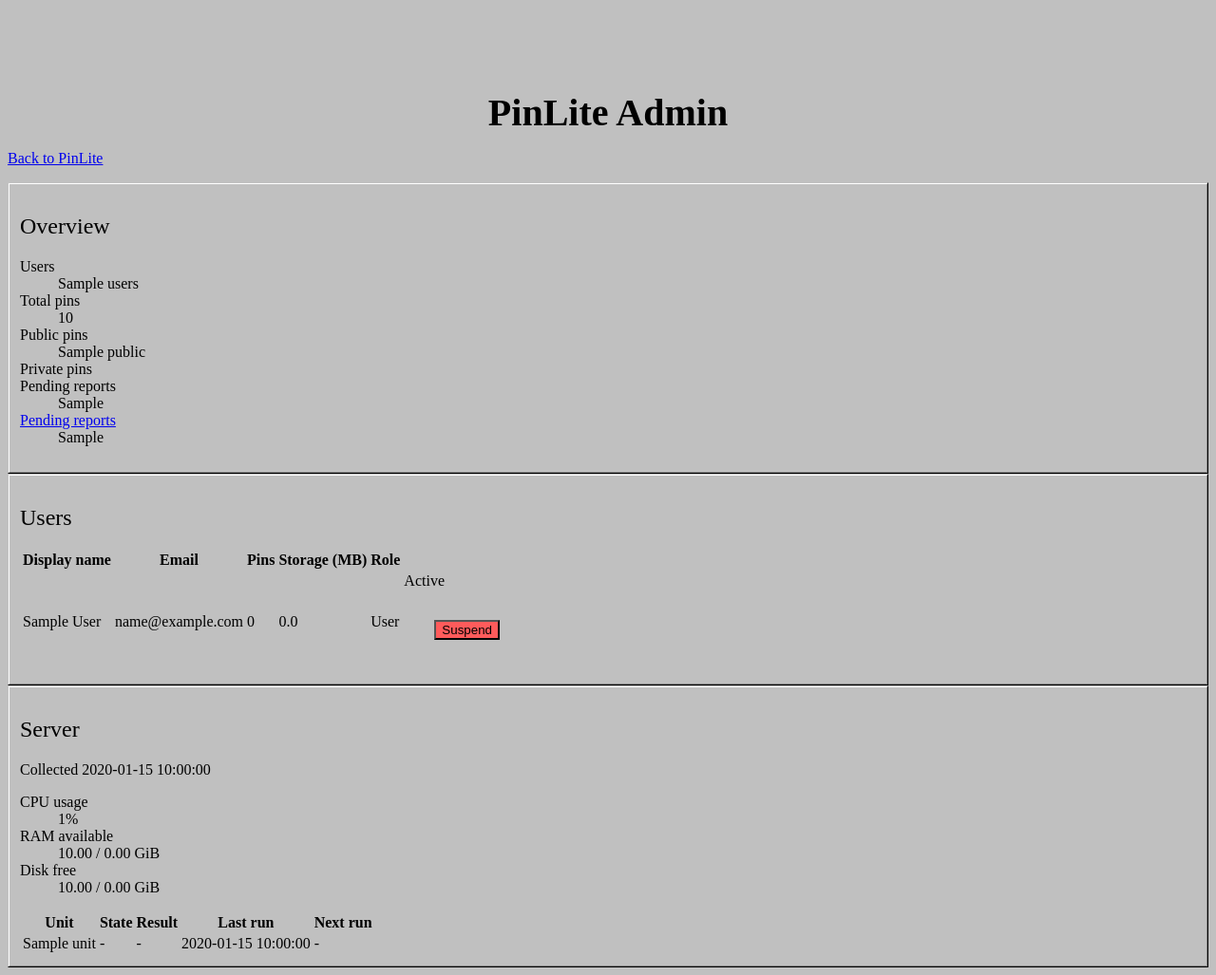
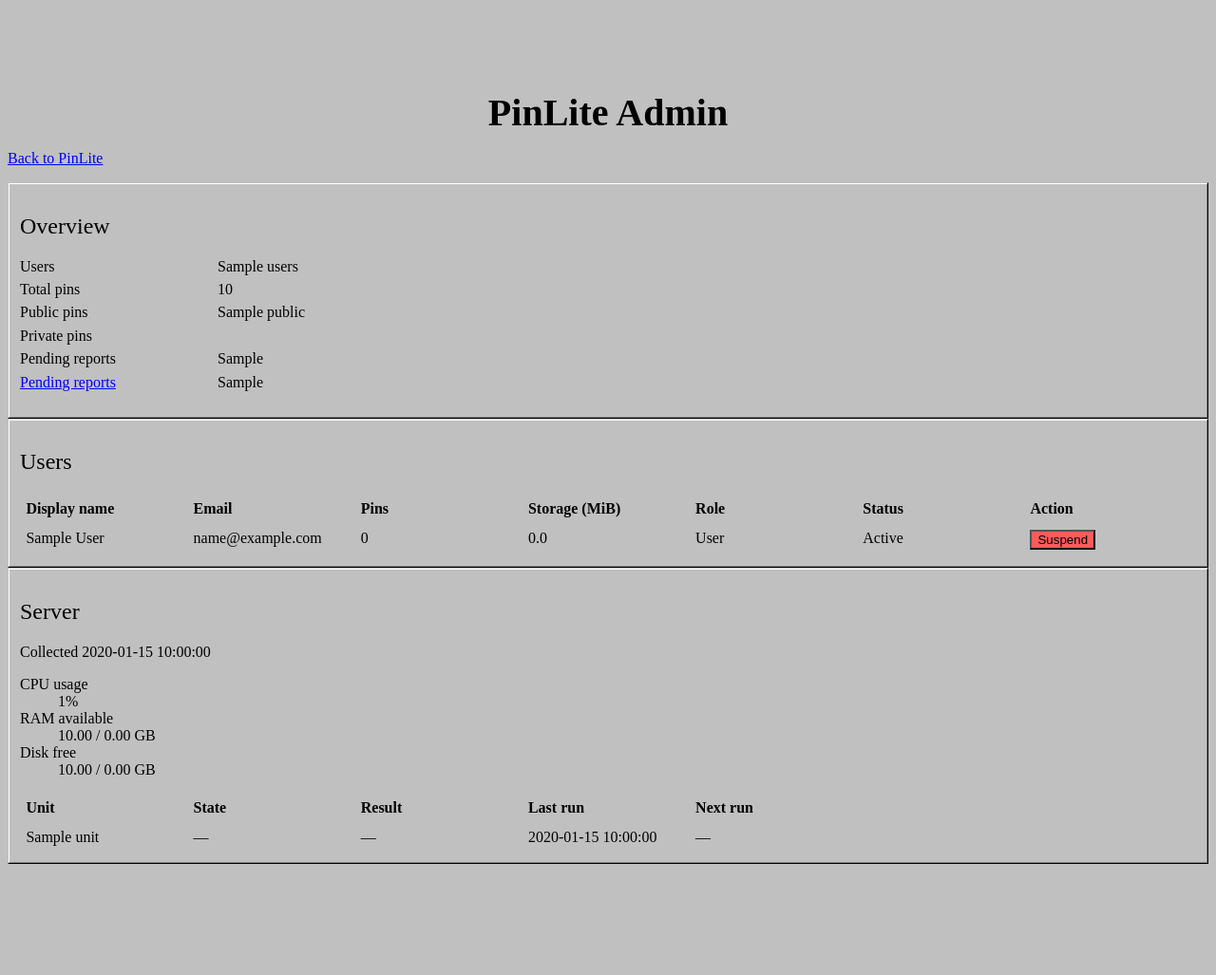
Before and after one commit to tsuicaa/pinlite-next, a Flask app: template templates/admin.html in a window 1280 px wide. Shown: the whole page at 95% size. After the commit the page ends 910 px from the top, so only its background shows below. Run offline with Flask 3, Linux system fonts and the light colour scheme; the template is opened without the code that fills it: most values are stand-ins (such as "Sample title", 1, 10 or a date in 2020); some libraries are stand-ins or nearby versions.

Commit message:
minor admin frontend changes

```diff
--- a/public/style.css
+++ b/public/style.css
@@ -831,6 +831,47 @@ progress::-moz-progress-bar {
   outline-offset: -3px;
 }
 
+.admin-grid {
+  overflow-x: auto;
+}
+
+.admin-grid--users {
+  --columns: minmax(8rem, 1fr) minmax(12rem, 2fr) 4rem 7rem 5rem 8rem;
+}
+
+.admin-grid--units {
+  --columns: minmax(14rem, 2fr) 5rem 5rem minmax(10rem, 1fr) minmax(10rem, 1fr);
+}
+
+.admin-grid-row {
+  display: grid;
+  grid-template-columns: repeat(7, 1fr);
+  gap: 0.5rem;
+  align-items: start;
+  padding: 0.4rem;
+}
+
+.admin-grid-row > * {
+  min-width: 0;
+  overflow-wrap: anywhere;
+}
+
+.admin-grid-row form {
+  margin: 0;
+  text-align: left;
+}
+
+.admin-metrics {
+  display: grid;
+  grid-template-columns: minmax(0, 12rem) minmax(0, 1fr);
+  gap: 0.4rem 1rem;
+}
+
+.admin-metrics dd {
+  margin: 0;
+  overflow-wrap: anywhere;
+}
+
 @media (max-width: 500px) {
   #detail-image {
     max-height: inherit;
--- a/templates/admin.html
+++ b/templates/admin.html
@@ -14,7 +14,7 @@
         <p><a href="/">Back to PinLite</a></p>
         <section class="panel">
             <h2>Overview</h2>
-            <dl>
+            <dl class="admin-metrics">
                 <dt>Users</dt>
                 <dd>{{ users }}</dd>
                 <dt>Total pins</dt>
@@ -33,26 +33,28 @@
             <h2>Users</h2>
 
             {% if accounts %}
-            <table>
-                <thead>
-                    <tr>
-                        <th scope="col">Display name</th>
-                        <th scope="col">Email</th>
-                        <th scope="col">Pins</th>
-                        <th scope="col">Storage (MB)</th>
-                        <th scope="col">Role</th>
-                    </tr>
-                </thead>
-                <tbody>
+            <div class="admin-grid admin-grid--users" role="table" aria-label="Users">
+                <div class="admin-grid-row" role="row">
+                    <strong role="columnheader">Display name</strong>
+                    <strong role="columnheader">Email</strong>
+                    <strong role="columnheader">Pins</strong>
+                    <strong role="columnheader">Storage (MiB)</strong>
+                    <strong role="columnheader">Role</strong>
+                    <strong role="columnheader">Status</strong>
+                    <strong role="columnheader">Action</strong>
+                </div>
+
                 {% for account in accounts %}
-                    <tr>
-                        <td>{{ account.display_name }}</td>
-                        <td>{{ account.email }}</td>
-                        <td>{{ pin_counts.get(account.id, 0) }}</td>
-                        <td>{{ "%.1f" | format((storage_bytes.get(account.id) or 0) / 1048576) }}</td>
-                        <td>{{ "Admin" if account.is_admin else "User" }}</td>
-                        <td>
+                <div class="admin-grid-row" role="row">
+                    <div role="cell">{{ account.display_name }}</div>
+                    <div role="cell">{{ account.email }}</div>
+                    <div role="cell">{{ pin_counts.get(account.id, 0) }}</div>
+                    <div role="cell">{{ "%.1f" | format((storage_bytes.get(account.id) or 0) / 1048576) }}</div>
+                    <div role="cell">{{ "Admin" if account.is_admin else "User" }}</div>
+                    <div role="cell">
                         {{ "Suspended" if account.is_suspended else "Active" }}
+                    </div>
+                    <div role=""cell>
                         {% if not account.is_admin %}
                         <form method="post" action="{{ url_for('admin.set_user_status', user_id=account.id) }}">
                             <input type="hidden" name="csrf_token" value="{{ csrf_token }}">
@@ -63,11 +65,10 @@
                             {% endif %}
                         </form>
                         {% endif %}
-                        </td>
-                    </tr>
+                    </div>
+                </div>
                 {% endfor %}
-                </tbody>
-            </table>
+            </div>
             {% else %}
             <p>No accounts on this page.</p>
             {% endif %}
@@ -92,34 +93,31 @@
                 <dd>{{ health.cpu_percent }}%</dd>
                 <dt>RAM available</dt>
                 <dd>{{ "%.2f" | format(health.ram_available_bytes / 1073741824) }} /
-                    {{ "%.2f" | format(health.ram_total_bytes / 1073741824) }} GiB</dd>
+                    {{ "%.2f" | format(health.ram_total_bytes / 1073741824) }} GB</dd>
                 <dt>Disk free</dt>
                 <dd>{{ "%.2f" | format(health.disk_free_bytes / 1073741824) }} /
-                    {{ "%.2f" | format(health.disk_total_bytes / 1073741824) }} GiB</dd>
+                    {{ "%.2f" | format(health.disk_total_bytes / 1073741824) }} GB</dd>
             </dl>
 
-            <table>
-                <thead>
-                    <tr>
-                        <th>Unit</th>
-                        <th>State</th>
-                        <th>Result</th>
-                        <th>Last run</th>
-                        <th>Next run</th>
-                    </tr>
-                </thead>
-                <tbody>
+            <div class="admin-grid admin-grid--units" role="table" aria-label="Server units">
+                <div class="admin-grid-row" role="row">
+                    <strong role="columnheader">Unit</strong>
+                    <strong role="columnheader">State</strong>
+                    <strong role="columnheader">Result</strong>
+                    <strong role="columnheader">Last run</strong>
+                    <strong role="columnheader">Next run</strong>
+                </div>
+
                 {% for name, unit in health.units.items() %}
-                    <tr>
-                        <td>{{ name }}</td>
-                        <td>{{ unit.get('ActiveState') or '-' }}</td>
-                        <td>{{ unit.get('Result') or '-' }}</td>
-                        <td>{{ unit.get('LastTriggerUSec') or unit.get('ExecMainExitTimestamp') or '—' }}</td>
-                        <td>{{ unit.get('NextElapseUSecRealtime') or '-' }}</td>
-                    </tr>
+                <div class="admin-grid-row" role="row">
+                    <div role="cell">{{ name }}</div>
+                    <div role="cell">{{ unit.get('ActiveState') or '—' }}</div>
+                    <div role="cell">{{ unit.get('Result') or '—' }}</div>
+                    <div role="cell">{{ unit.get('LastTriggerUSec') or unit.get('ExecMainExitTimestamp') or '—' }}</div>
+                    <div role="cell">{{ unit.get('NextElapseUSecRealtime') or '—' }}</div>
+                </div>
                 {% endfor %}
-                </tbody>
-            </table>
+            </div>
             {% else %}
             <p>Server health snapshot unavailable</p>
             {% endif %}
```
Lines whose indentation alone changed are shown as unchanged.
